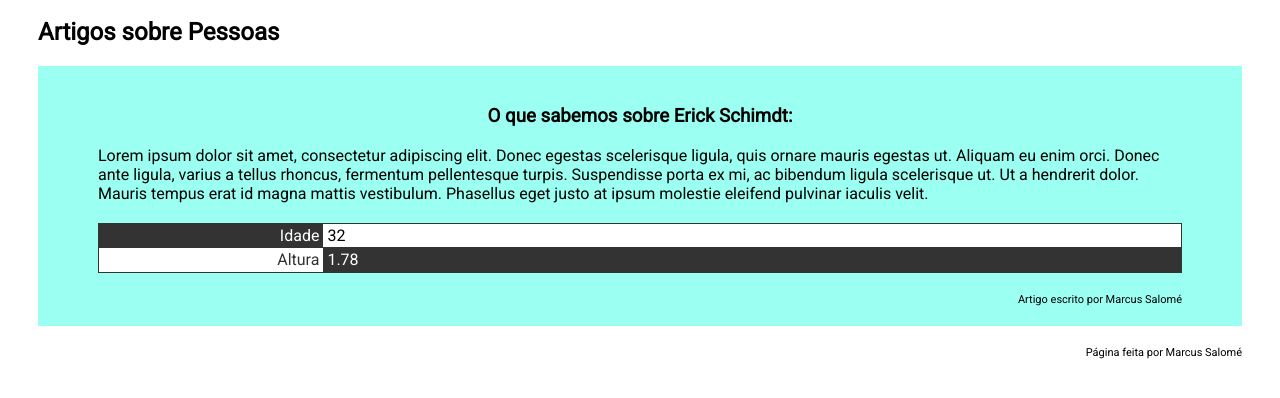
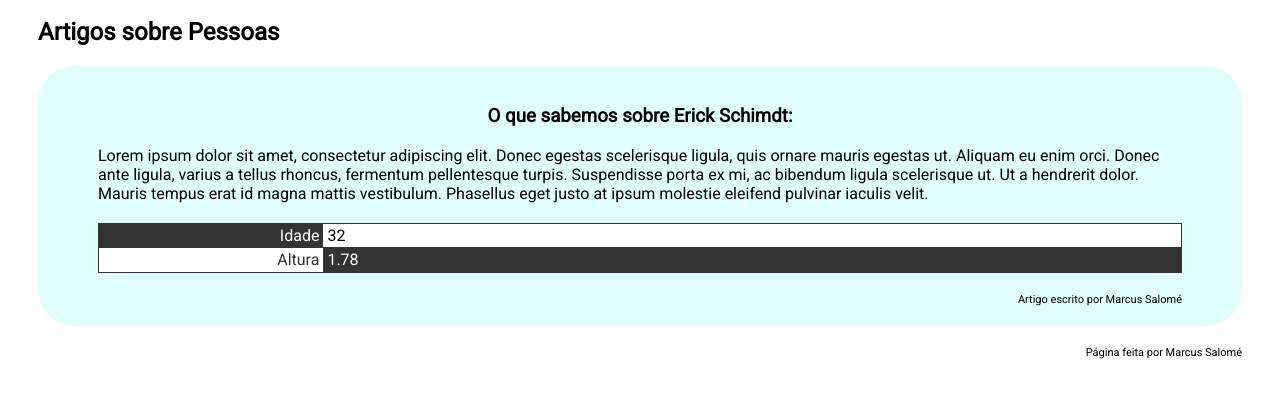
Before and after one commit to mpsalome/simple-page, a plain HTML site: page index.html in a window 1280 px wide. Shown: the part 50-448 px from the top of the page. Drawn offline with Linux system fonts and the light colour scheme.

Commit message:
Cor e Border-radius alterados no articleBox

```diff
--- a/style.css
+++ b/style.css
@@ -1,7 +1,9 @@
 .articleBox {
-    background: #23ffe073;
+    background: #23ffe024;
     padding: 20px 60px;
+    border-radius: 37px;
 }
+
 .articleBox-header {
     text-align: center;
 }
```
